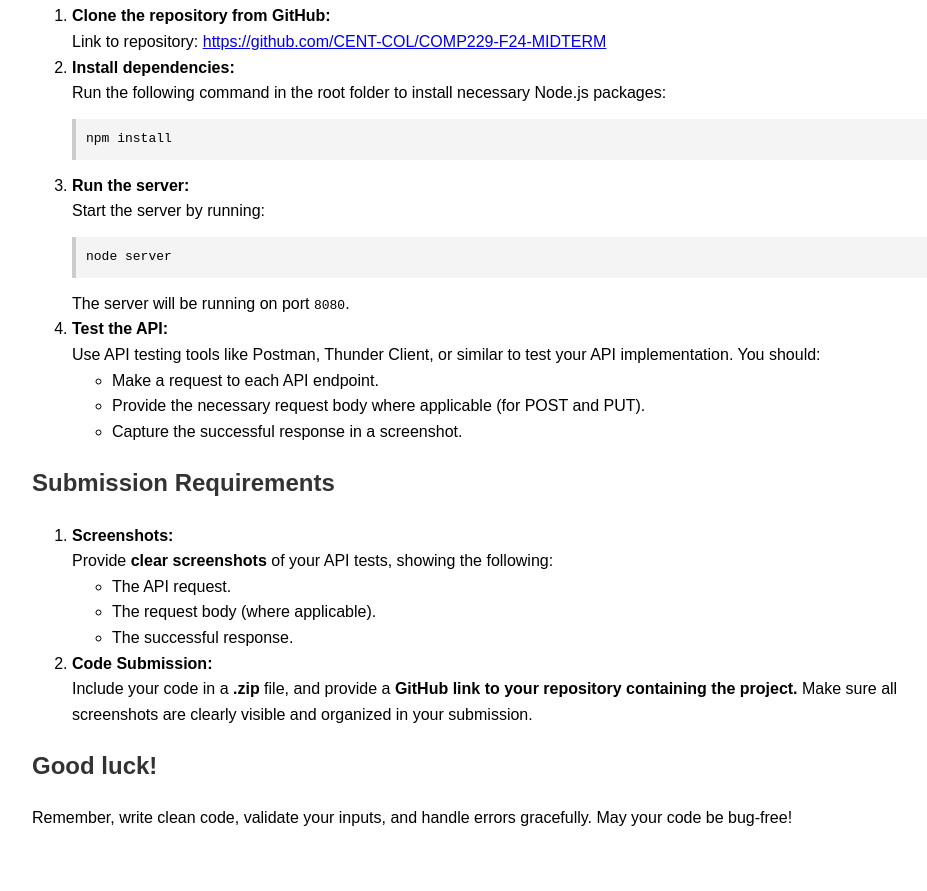
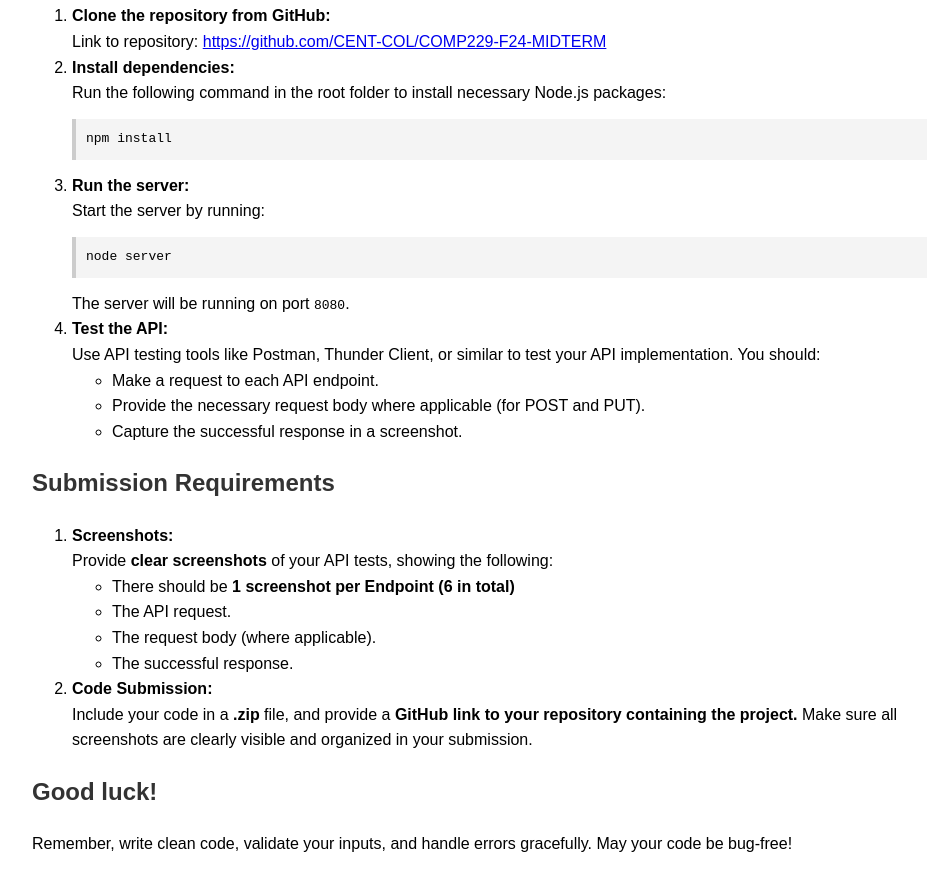
Before and after one commit to stphalstaro/comp229-Midterm, a website: page index.html in a window 1280 px wide. Shown: the part 856-1747 px from the top of the page, without its empty margins (158-1085 px from the left). Before the commit the page ends 1723 px from the top, so only its background shows below. Drawn offline with Linux system fonts and the light colour scheme.

Commit message:
added clear messages

```diff
--- a/index.html
+++ b/index.html
@@ -77,6 +77,7 @@
     <ol>
         <li><strong>Screenshots:</strong><br>Provide <strong>clear screenshots</strong> of your API tests, showing the following:
             <ul>
+                <li>There should be <strong>1 screenshot per Endpoint (6 in total)</strong></li>
                 <li>The API request.</li>
                 <li>The request body (where applicable).</li>
                 <li>The successful response.</li>
--- a/server.js
+++ b/server.js
@@ -21,6 +21,7 @@
  *
  * Submission Requirements:
  * 1. **Screenshots**: Provide screenshots of your API tests, clearly showing:
+ *    - There should be 1 screenshot per Endpoint (6 in total)
  *    - The API request.
  *    - The request body (where applicable).
  *    - The successful response.
```
Also changed, not shown: README.md, 1 other file.
